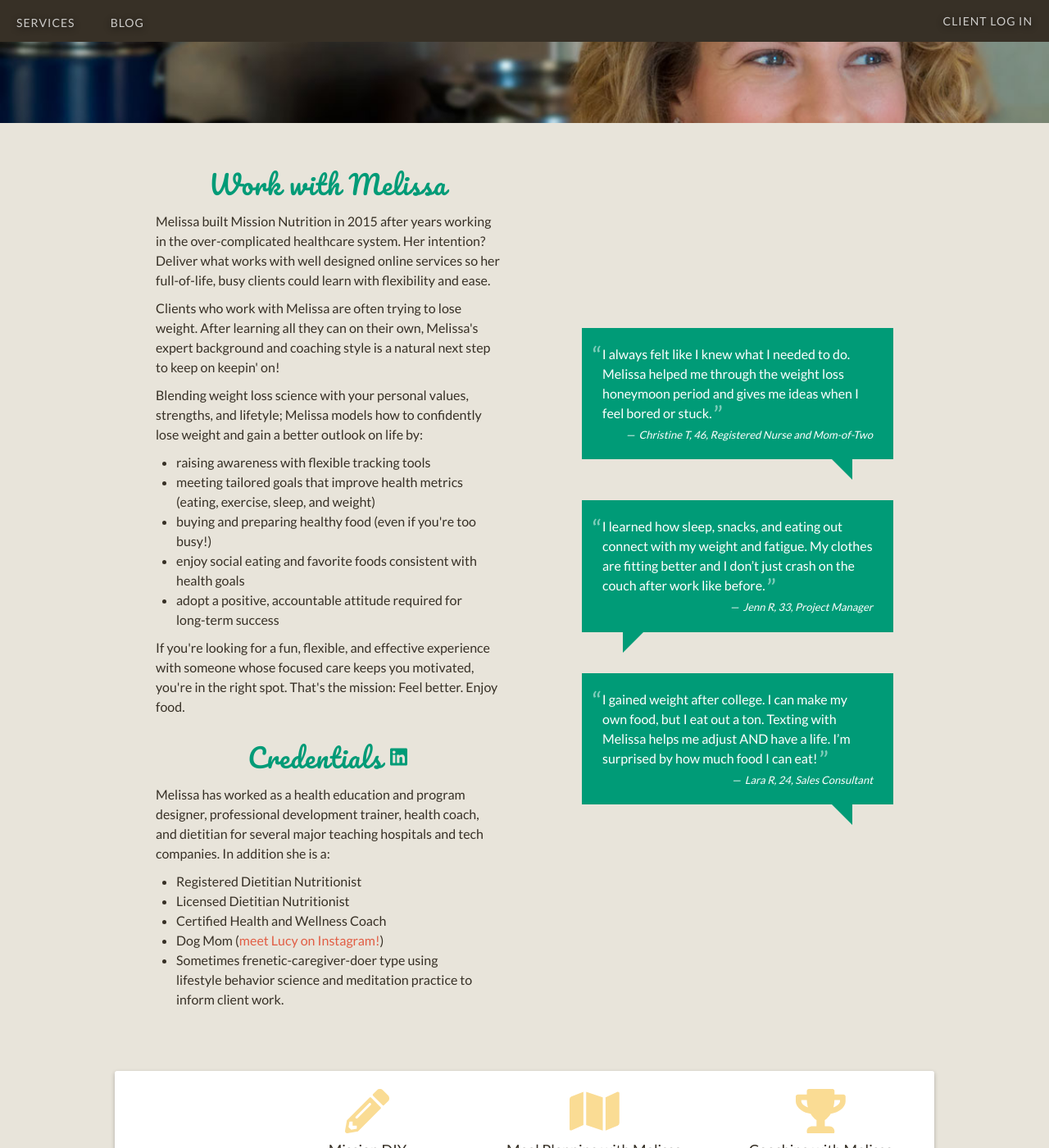
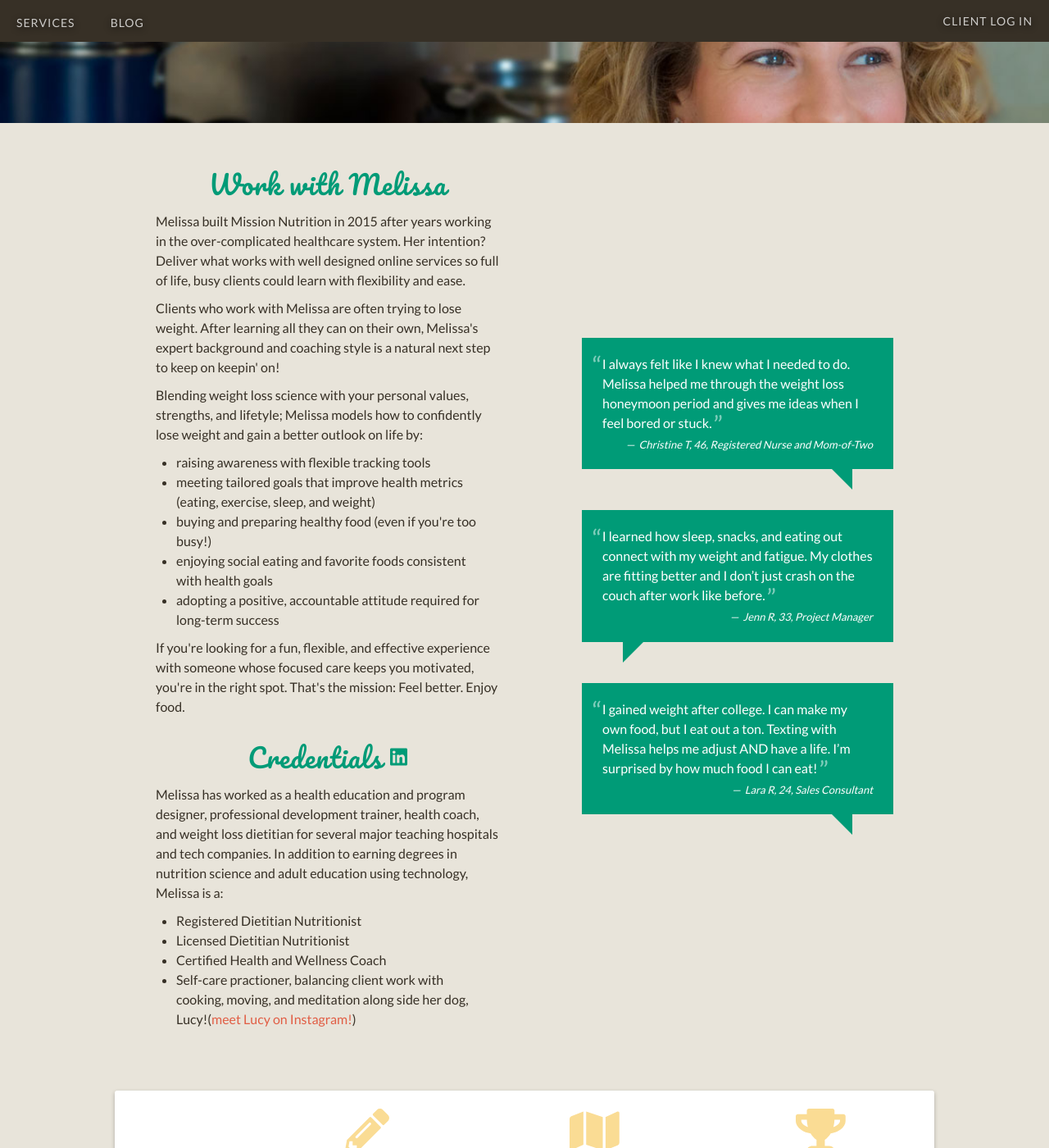
Before and after one commit to davelandry/missionnutrition, a Jekyll site: the page built from index.html, in a window 1280 px wide and 1400 px high, scrolled down 450 px. Shown: the whole window at 82% size. Built offline with Jekyll 4.4.1, drawn with Linux system fonts in a browser that asks for light colours; nearby versions of some CDN libraries.

Commit message:
bio updates

```diff
--- a/_includes/Bio.html
+++ b/_includes/Bio.html
@@ -16,8 +16,8 @@
     <li> raising awareness with flexible tracking tools </li>
     <li> meeting tailored goals that improve health metrics (eating, exercise, sleep, and weight) </li>
     <li> buying and preparing healthy food (even if you're too busy!)</li>
-    <li> enjoy social eating and favorite foods consistent with health goals </li>
-    <li> adopt a positive, accountable attitude required for long-term success </li>
+    <li> enjoying social eating and favorite foods consistent with health goals </li>
+    <li> adopting a positive, accountable attitude required for long-term success </li>
   </ul>
   <p>
     If you're looking for a fun, flexible, and effective experience with someone whose focused care keeps you motivated, you're in the right spot. That's the mission: Feel better. Enjoy food.
@@ -26,15 +26,13 @@
   <h2>Credentials <a target="_blank" class="social" href="https://www.linkedin.com/profile/view?id=AAkAAALoRFMBDLl3t4MO2V0KuQX5FKUklVKOjME"><i class="fab fa-linkedin"></i></a></h2>
 
   <p>
-    Melissa has worked as a health education and program designer, professional development trainer, health coach, and dietitian for several major teaching hospitals and tech companies. In addition she is a:
+    Melissa has worked as a health education and program designer, professional development trainer, health coach, and weight loss dietitian for several major teaching hospitals and tech companies. In addition to earning degrees in nutrition science and adult education using technology, Melissa is a:
   </p>
-
   <ul>
     <li>Registered Dietitian Nutritionist</li>
     <li>Licensed Dietitian Nutritionist</li>
     <li>Certified Health and Wellness Coach</li>
-    <li>Dog Mom (<a href="https://www.instagram.com/p/BRoz9kkFQVv/?taken-by=missionnutritionboston" target="_blank">meet Lucy on Instagram!</a>)</li>
-    <li>Sometimes frenetic-caregiver-doer type using lifestyle behavior science and meditation practice to inform client work.</li>
+    <li>Self-care practioner, balancing client work with cooking, moving, and meditation along side her dog, Lucy!(<a href="https://www.instagram.com/p/BRoz9kkFQVv/?taken-by=missionnutritionboston" target="_blank">meet Lucy on Instagram!</a>)</li>
   </ul>
 
 </section>
```
Also changed, not shown: other parts of _includes/Bio.html (+1 -1 lines).
